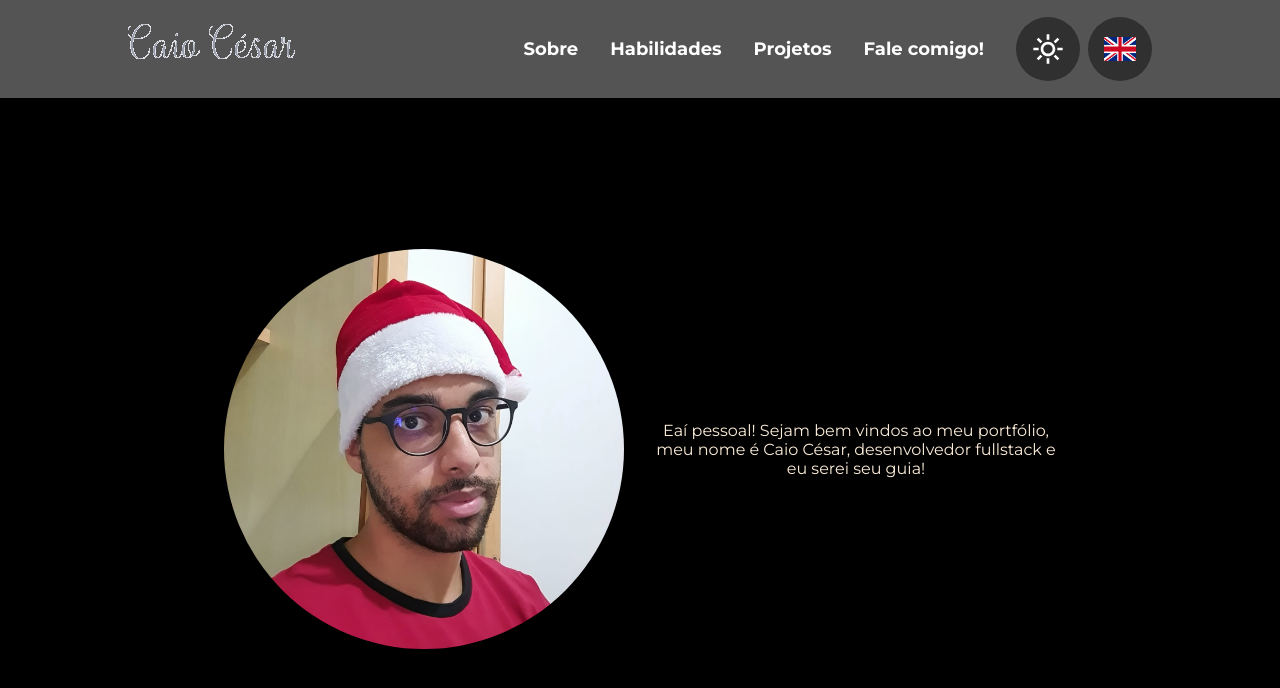
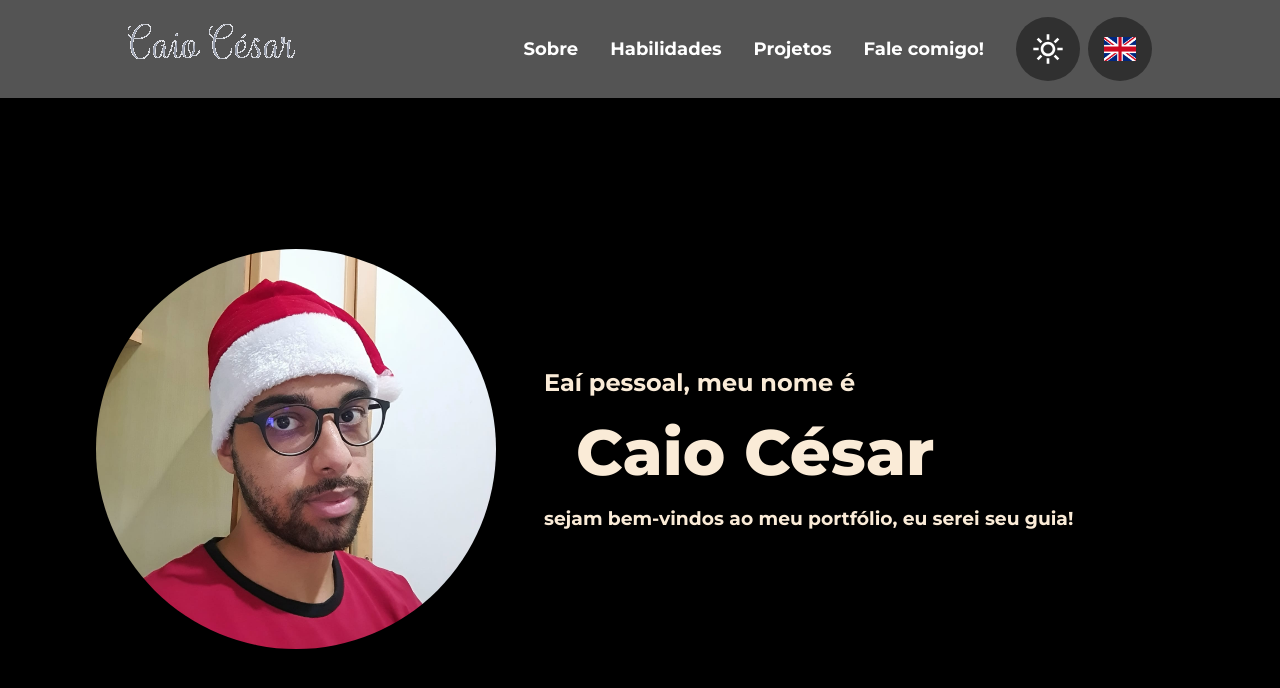
Before and after one commit to caio-cmc/portfolio, a React (Create React App) app: page /home in a window 1280 px wide. Shown: the top 688 px of the page. Built offline with nearby package versions, Linux system fonts and the light colour scheme.

Commit message:
homepage texts updated

```diff
--- a/src/Infos/LongTexts.js
+++ b/src/Infos/LongTexts.js
@@ -1,14 +1,20 @@
-const homePT = "Eaí pessoal! Sejam bem vindos ao meu portfólio, meu nome é Caio César, desenvolvedor fullstack e eu serei seu guia!";
+const homePT1 = "Eaí pessoal, meu nome é";
 
-const homeEN = "English text, the book is on the table, yadayadayada e essas coisas assim";
+const homeEN1 = "Hey Guys, my name is";
+
+const homePT2 = "sejam bem-vindos ao meu portfólio, eu serei seu guia!";
+
+const homeEN2 = "welcome to my portfolio, I'll be your guide!";
 
 const projPT = "Por aqui mostrarei alguns dos meus projetos já desenvolvidos na minha jornada como desenvolvedor";
 
 const projEN = "English text, the book is on the table, yadayadayada e essas coisas assim";
 
 export {
-  homePT,
-  homeEN,
+  homePT1,
+  homeEN1,
+  homePT2,
+  homeEN2,
   projPT,
   projEN
 };
--- a/src/Pages/Homepage.jsx
+++ b/src/Pages/Homepage.jsx
@@ -2,7 +2,7 @@ import React, { useContext } from 'react';
 import PortContext from '../Context/PortfolioContext';
 import Header from '../Components/Header';
 import eu from '../Images/eu.jpeg';
-import { homeEN, homePT } from '../Infos/LongTexts';
+import { homeEN1, homePT1, homeEN2, homePT2 } from '../Infos/LongTexts';
 import '../Styles/Pages/Homepage.scss'
 
 function Homepage() {
@@ -14,9 +14,17 @@ function Homepage() {
         <Header page="home" />
         <div className="homepage-main bg">
           <img src={ eu } alt="Caio profile" className="homepage-caio-profile" />
-          <p className="homepage-intro txt">
-            { englishMode ? homeEN : homePT }
-          </p>
+          <div className="homepage-intro">
+            <h2 className="homepage-intro-beginning homepage-txt">
+              { englishMode ? homeEN1 : homePT1 }
+            </h2>
+            <h1 className="homepage-intro-name homepage-txt">
+              Caio César
+            </h1>
+            <h3 className="homepage-intro-end homepage-txt">
+              { englishMode ? homeEN2 : homePT2 }
+            </h3>
+          </div>
         </div>
       </div>
     </div>
--- a/src/Styles/General.scss
+++ b/src/Styles/General.scss
@@ -59,6 +59,7 @@ $mauve: #e0aaffff;
   .even,
   .projects-bg {
     background-color: rgb(0, 0, 0);
+    transition: 300ms;
   }
   .card-bg {
     background-color: darkgrey;
@@ -81,7 +82,7 @@ $mauve: #e0aaffff;
       color: red;
     }
   }
-  .txt, .contact-txt, .projects-txt {
+  .txt, .contact-txt, .projects-txt, .homepage-txt {
     color: antiquewhite;
   }
   .selected {
@@ -152,6 +153,7 @@ $mauve: #e0aaffff;
   .even,
   .projects-bg {
     background-color: antiquewhite;
+    transition: 300ms;
   }
   .card-bg {
     background-color: darkgrey;
@@ -174,7 +176,7 @@ $mauve: #e0aaffff;
       color: red;
     }
   }
-  .txt, .contact-txt {
+  .txt, .contact-txt, .projects-txt, .homepage-txt {
     color: black;
   }
   .selected {
--- a/src/Styles/Pages/Homepage.scss
+++ b/src/Styles/Pages/Homepage.scss
@@ -9,7 +9,7 @@
   justify-content: center;
   align-items: center;
   flex: 1 1 100%;
-  gap: 2rem;
+  gap: 3rem;
 }
 
 .homepage-caio-profile {
@@ -18,6 +18,17 @@
 }
 
 .homepage-intro {
-  width: 50vh;
-  text-align: center;
+  display: flex;
+  flex-direction: column;
+  gap: 1rem;
 }
+
+.homepage-intro-name {
+  font-size: 4rem;
+  font-weight: 800;
+  padding-left: 2rem;
+}
+
+.homepage-intro-end {
+  min-width: 40rem;
+}
```
